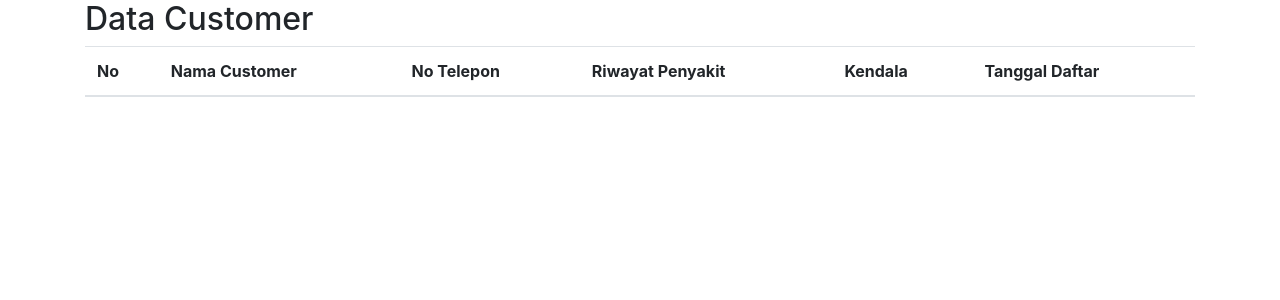
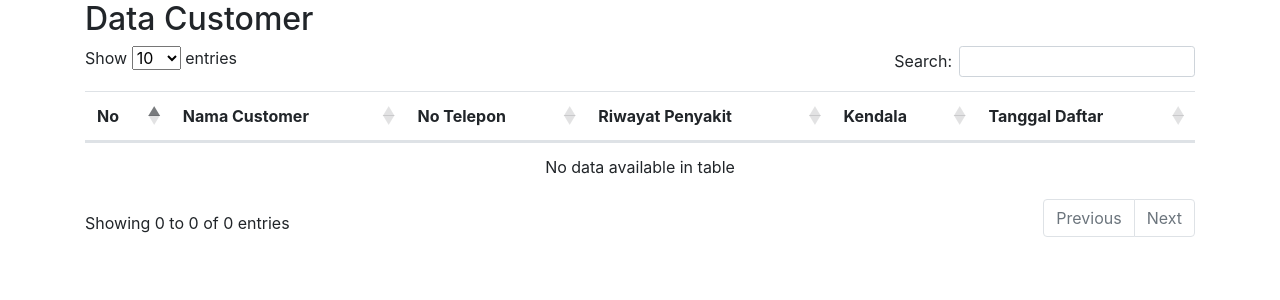
Before and after one commit to robysetyaw/duj, a PHP site: page /mber/customer/customer.php in a window 1280 px wide. Shown: the part 58-358 px from the top of the page. Run offline with PHP 8.4, Linux system fonts and the light colour scheme; data that the repository does not hold is empty; some libraries are stand-ins or nearby versions.

Commit message:
customer baru

```diff
--- a/customer/customer.php
+++ b/customer/customer.php
@@ -18,12 +18,15 @@ $data = json_decode($data, TRUE); ?>
   <meta charset="utf-8">
   <meta name="viewport" content="width=device-width, initial-scale=1">
   <link rel="stylesheet" href="https://maxcdn.bootstrapcdn.com/bootstrap/4.5.2/css/bootstrap.min.css">
-  <link rel="stylesheet" href="https://cdn.datatables.net/1.10.21/css/jquery.dataTables.min.css">
+  <!-- <link rel="stylesheet" href="https://cdn.datatables.net/1.10.21/css/jquery.dataTables.min.css"> -->
   <script src="https://ajax.googleapis.com/ajax/libs/jquery/3.5.1/jquery.min.js"></script>
-  <script src="https://cdnjs.cloudflare.com/ajax/libs/popper.js/1.16.0/umd/popper.min.js"></script>
-  <script src="https://maxcdn.bootstrapcdn.com/bootstrap/4.5.2/js/bootstrap.min.js"></script>
-  <script src="https://code.jquery.com/jquery-3.5.1.js"></script>
-  <script src="https://cdn.datatables.net/1.10.21/js/jquery.dataTables.min.js"></script>
+  <!-- <script src="https://cdnjs.cloudflare.com/ajax/libs/popper.js/1.16.0/umd/popper.min.js"></script>
+  <script src="https://maxcdn.bootstrapcdn.com/bootstrap/4.5.2/js/bootstrap.min.js"></script> -->
+  <!-- <script src="https://code.jquery.com/jquery-3.5.1.js"></script>
+  <script src="https://cdn.datatables.net/1.10.21/js/jquery.dataTables.min.js"></script> -->
+  <script src="https://cdn.datatables.net/1.10.12/js/jquery.dataTables.min.js"></script>
+  <script src="https://cdn.datatables.net/1.10.12/js/dataTables.bootstrap.min.js"></script>
+  <link rel="stylesheet" href="https://cdn.datatables.net/1.10.12/css/dataTables.bootstrap.min.css" />
 </head>
 <body>
 
@@ -47,7 +50,8 @@ $data = json_decode($data, TRUE); ?>
 <div class="container">
   <h2>Data Customer</h2>
   <!-- <input type="text" id="myInput" onkeyup="myFunction()" placeholder="Search for names.." title="Type in a name"> -->
-  <table id="example" class="table">
+  <div class="table-responsive">
+  <table id="customer" class="table">
     <thead>
       <tr>
         <th>No</th>
@@ -83,14 +87,20 @@ $data = json_decode($data, TRUE); ?>
     </tbody>
     <?php } ?>
   </table>
-</div>
+  </div>
+  </div>
 </div>
 <script src="https://cdn.datatables.net/1.10.21/js/jquery.dataTables.min.js"></script>
 <script src="https://cdn.datatables.net/1.10.21/js/jquery.dataTables.bootstrap4.min.js"></script>
 <script>
-    $(document).ready(function() {
-    $('#mytable').DataTable();
-} );
+    $(document).ready(function(){
+    $('#customer').DataTable();
+ });
 </script>
 </body>
 </html>
+<script>
+    $(document).ready(function(){
+    $('#customer').DataTable();
+ });
+</script>
```
